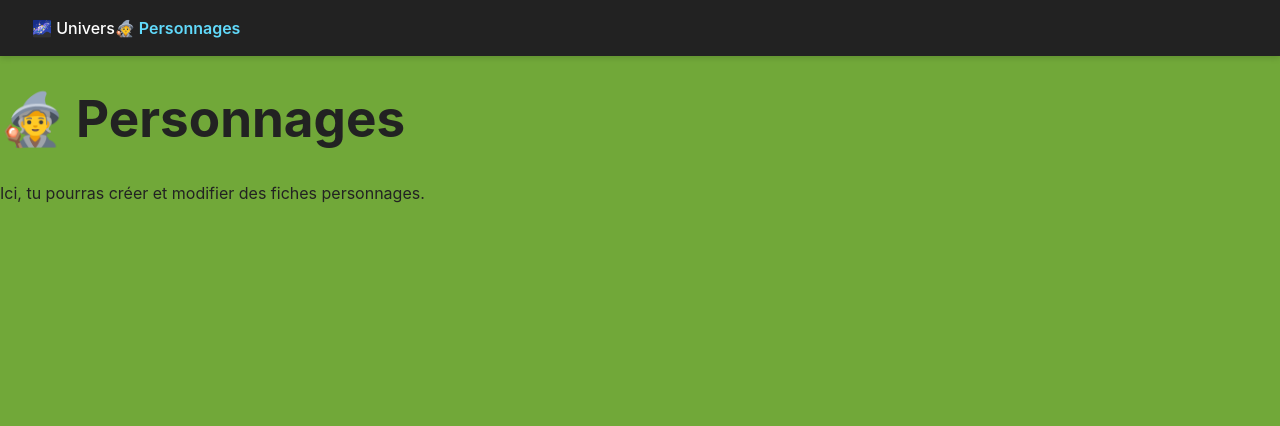
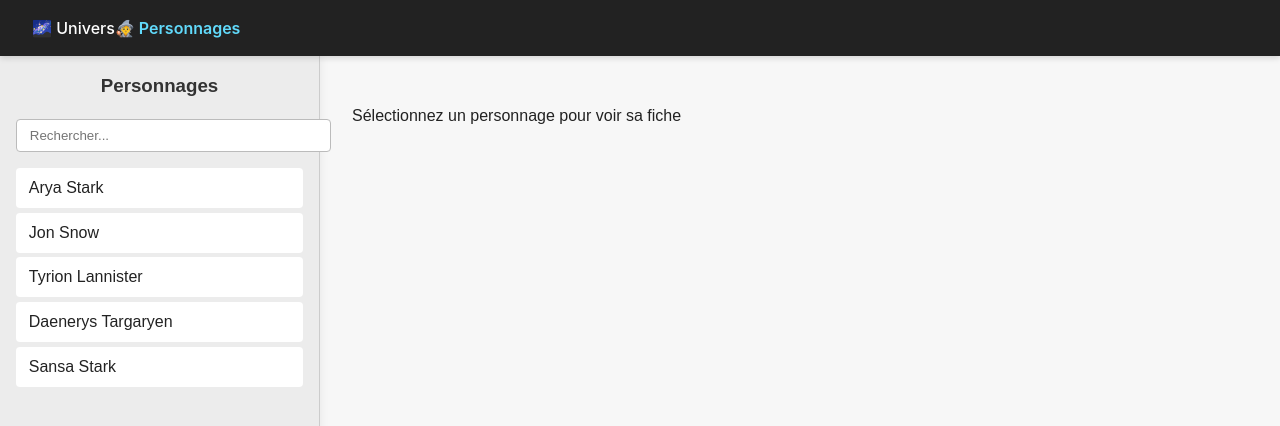
Before and after one commit to Myskdias/EasyBoard, a React (Vite) app in the folder easyboard-ui/: page /characters in a window 1280 px wide. Shown: the top 426 px of the page. Built offline with nearby package versions, Linux system fonts and the light colour scheme.

Commit message:
commit before huge modif

```diff
--- a/easyboard-ui/package.json
+++ b/easyboard-ui/package.json
@@ -11,6 +11,7 @@
   },
   "dependencies": {
     "cytoscape": "^3.33.1",
+    "jszip": "^3.10.1",
     "react": "^19.1.1",
     "react-dom": "^19.1.1",
     "react-router-dom": "^7.9.5",
--- /dev/null
+++ b/easyboard-ui/src/pages/CharactersPage.css
@@ -0,0 +1,78 @@
+/* === Conteneur principal === */
+.characters-container {
+  position: absolute;
+  top: 0;
+  left: 0;
+  right: 0;
+  bottom: 0;
+  display: flex;
+  background: #f7f7f7;
+  overflow: hidden;
+  font-family: sans-serif;
+}
+
+/* === Panneau latéral === */
+.characters-panel {
+  width: 25%;
+  min-width: 240px;
+  background: #ececec;
+  border-right: 1px solid #ccc;
+  box-shadow: 2px 0 8px rgba(0, 0, 0, 0.05);
+  padding: 1rem;
+  box-sizing: border-box;
+  display: flex;
+  flex-direction: column;
+}
+
+.characters-panel h3 {
+  text-align: center;
+  margin-top: 0;
+  color: #333;
+}
+
+/* === Barre de recherche === */
+.search-input {
+  width: 100%;
+  padding: 0.5rem 0.8rem;
+  border: 1px solid #bbb;
+  border-radius: 4px;
+  margin-bottom: 1rem;
+  outline: none;
+}
+
+.search-input:focus {
+  border-color: #555;
+}
+
+/* === Liste des personnages === */
+.characters-list {
+  flex: 1;
+  overflow-y: auto; /* ✅ scroll vertical */
+  scrollbar-width: thin;
+  scrollbar-color: #aaa #f0f0f0;
+}
+
+.character-item {
+  padding: 0.5rem 0.8rem;
+  margin-bottom: 0.3rem;
+  border-radius: 4px;
+  background: white;
+  cursor: pointer;
+  transition: background 0.2s;
+}
+
+.character-item:hover {
+  background: #e5e5e5;
+}
+
+.character-item.active {
+  background: #b91d1d;
+  color: white;
+}
+
+/* === Zone de droite === */
+.character-detail {
+  flex: 1;
+  padding: 2rem;
+  overflow-y: auto;
+}
--- a/easyboard-ui/src/pages/CharactersPage.jsx
+++ b/easyboard-ui/src/pages/CharactersPage.jsx
@@ -1,8 +1,61 @@
+import { useState } from "react";
+import "./CharactersPage.css";
+
 export default function CharactersPage() {
+  const [search, setSearch] = useState("");
+  const [characters, setCharacters] = useState([
+    { id: 1, name: "Arya Stark" },
+    { id: 2, name: "Jon Snow" },
+    { id: 3, name: "Tyrion Lannister" },
+    { id: 4, name: "Daenerys Targaryen" },
+    { id: 5, name: "Sansa Stark" },
+  ]);
+  const [selectedCharacter, setSelectedCharacter] = useState(null);
+
+  // Filtrage simple
+  const filtered = characters.filter((c) =>
+    c.name.toLowerCase().includes(search.toLowerCase())
+  );
+
   return (
-    <div>
-      <h1>🧙 Personnages</h1>
-      <p>Ici, tu pourras créer et modifier des fiches personnages.</p>
+    <div className="characters-container">
+      {/* === PANEL LATÉRAL === */}
+      <aside className="characters-panel">
+        <h3>Personnages</h3>
+        <input
+          type="text"
+          placeholder="Rechercher..."
+          value={search}
+          onChange={(e) => setSearch(e.target.value)}
+          className="search-input"
+        />
+
+        <div className="characters-list">
+          {filtered.map((c) => (
+            <div
+              key={c.id}
+              className={`character-item ${
+                selectedCharacter?.id === c.id ? "active" : ""
+              }`}
+              onClick={() => setSelectedCharacter(c)}
+            >
+              {c.name}
+            </div>
+          ))}
+        </div>
+      </aside>
+
+      {/* === ZONE DE DROITE === */}
+      <section className="character-detail">
+        {selectedCharacter ? (
+          <div>
+            <h2>{selectedCharacter.name}</h2>
+            <p>Fiche personnage (à venir...)</p>
+          </div>
+        ) : (
+          <p>Sélectionnez un personnage pour voir sa fiche</p>
+        )}
+      </section>
     </div>
   );
 }
--- a/easyboard-ui/src/pages/UniversePage.css
+++ b/easyboard-ui/src/pages/UniversePage.css
@@ -77,22 +77,22 @@
 
 .toggle-button {
   position: absolute;
-  display: block;
-  margin: 0.5rem auto;
-  padding: 0.6rem 1rem;
-  color: white;
-  border-radius: 6px;
-  top: 8px;
-  right: -12px;              /* déborde légèrement sur la zone graphe */
-  width: 2%;
-  height: 24px;
+  top: 10px;
+  right: -12px;          /* déborde légèrement sur la zone du graphe */
   z-index: 300;
-  border-radius: 50%;
+
+  width: 26px;           /* ✅ taille fixe claire */
+  height: 26px;
+  display: flex;         /* ✅ centrage parfait du symbole ▶ ou ◀ */
+  align-items: center;
+  justify-content: center;
+
   background: #222;
   color: #fff;
   border: none;
+  border-radius: 50%;    /* ✅ rond parfait */
   cursor: pointer;
   font-size: 12px;
-  line-height: 0px;
-  text-align: center;
+  line-height: 1;
+  transition: background 0.2s ease, transform 0.2s ease;
 }
--- a/easyboard-ui/src/pages/UniversePage.jsx
+++ b/easyboard-ui/src/pages/UniversePage.jsx
@@ -60,7 +60,7 @@ export default function UniversePage() {
         },
       ],
       layout: { name: "preset" }, // garde la disposition du fichier
-      wheelSensitivity: 0.2,
+      wheelSensitivity: 1.5,
     });
 
     // Synchronise les déplacements avec le modèle
@@ -103,7 +103,6 @@ export default function UniversePage() {
 
         {/* contenu du panneau (caché quand replié) */}
         <div className="panel-content">
-          <h3>⚙️ Contrôles</h3>
 
           <button className="panel-button" onClick={() => fileInputRef.current.click()}>
             📂 Importer
```
Also changed, not shown: 1 other file (tests, documents, lock files or other folders).
